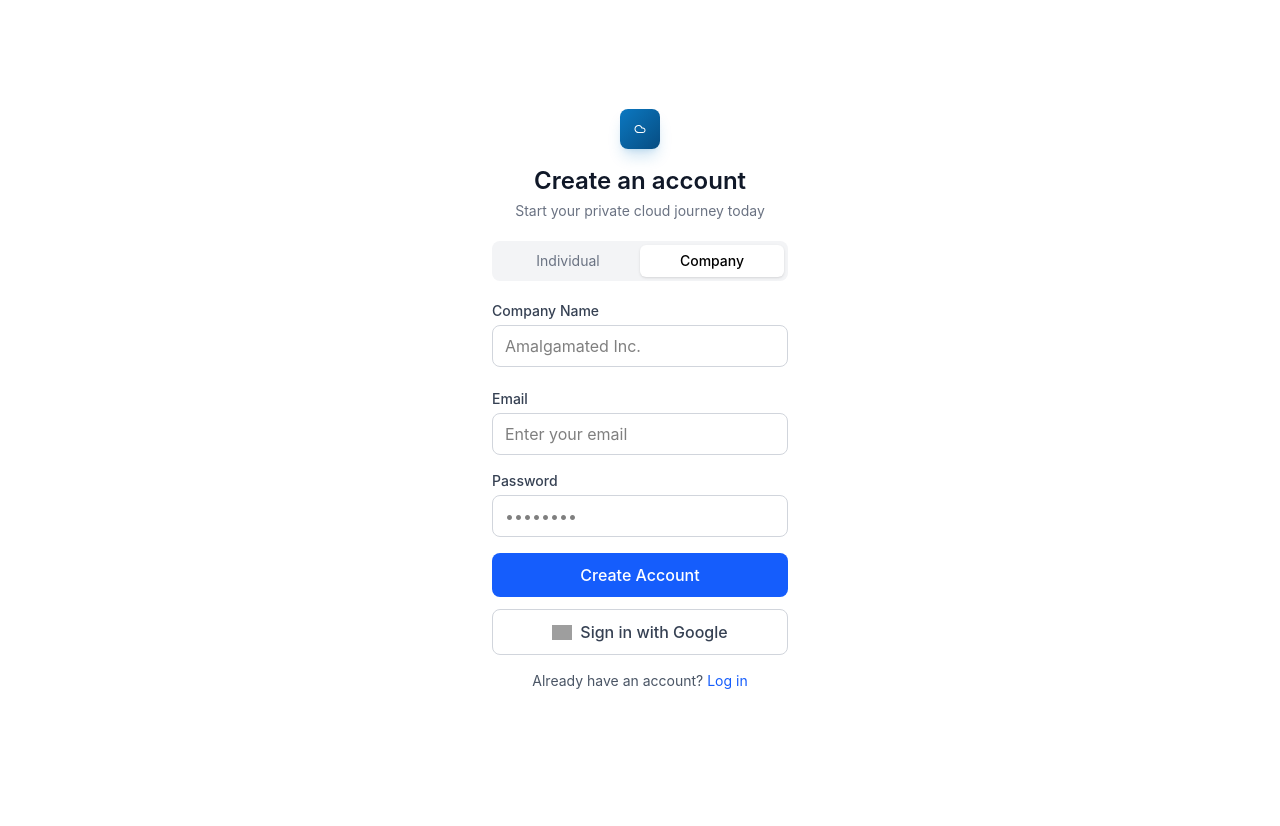
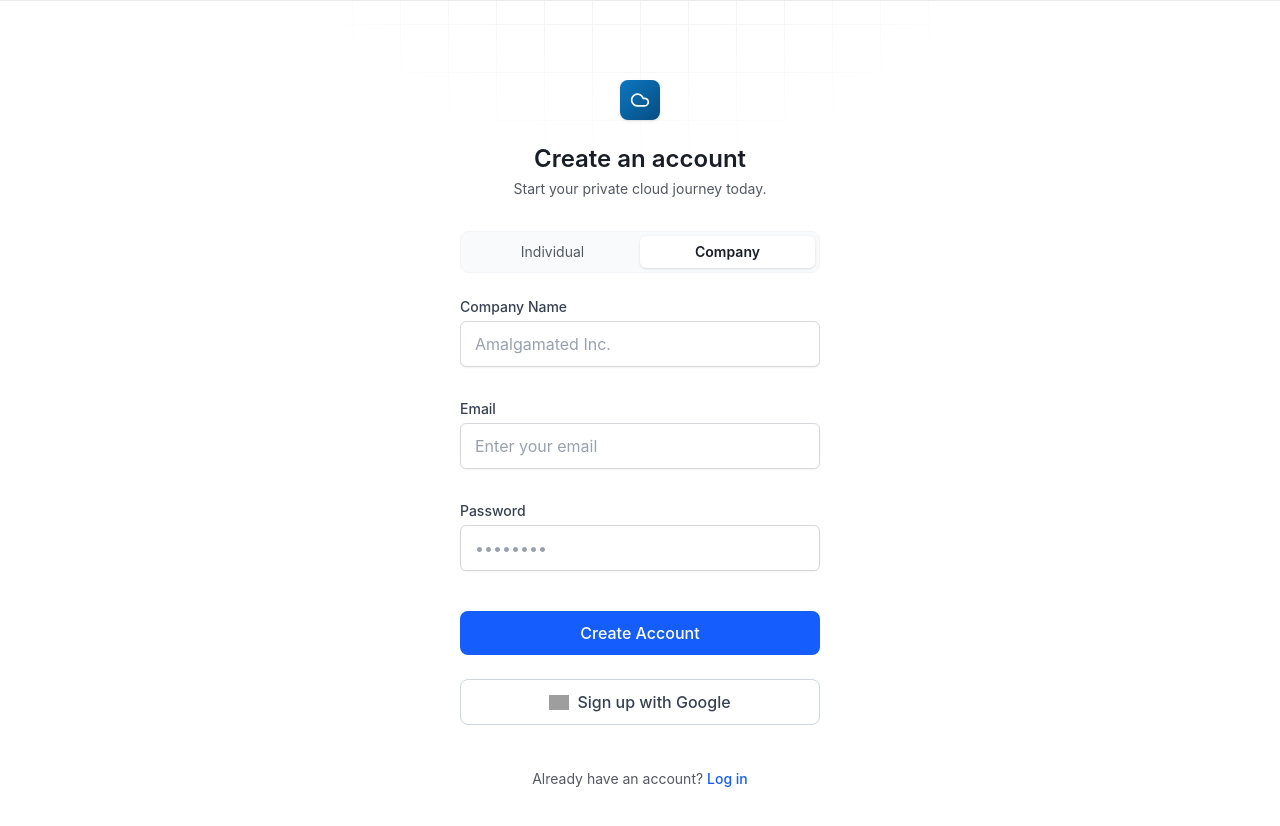
Before and after one commit to Dakshinkali-Team/Portal-CloudBridge, a React (Vite) app in the folder client/cloudbridge/: page /signup in a window 1280 px wide. Both pictures are taken after a click on the button "Company". Shown: the top 826 px of the page. Before the commit the page ends 800 px from the top, so only its background shows below. Built offline with nearby package versions, Linux system fonts and the light colour scheme; grey boxes are pictures that could not be loaded.

Commit message:
Updated Gridlayout

```diff
--- a/client/cloudbridge/src/components/common/GridBackground.jsx
+++ b/client/cloudbridge/src/components/common/GridBackground.jsx
@@ -1,22 +1,24 @@
-
-
 import React from "react";
 
 const GridBackground = () => {
   return (
     <div className="absolute left-1/2 -top-66 -translate-x-1/2 w-3xl h-192 pointer-events-none z-0">
 
-      {/* The Grid Mask Logic */}
+      {/* The Grid Layer */}
       <div
         className="absolute inset-0 bg-[linear-gradient(to_right,#E9EAEB_1px,transparent_1px),linear-gradient(to_bottom,#E9EAEB_1px,transparent_1px)] bg-size-[48px_48px]"
         style={{
-          /* This creates the circular fade 'Mask' layer */
-          maskImage: "radial-gradient(circle at center, black 30%, transparent 70%)",
-          WebkitMaskImage: "radial-gradient(circle at center, black 30%, transparent 70%)",
+          /* at center 0px: Puts the center of the circle at the very top.
+            black 20%: The grid is fully visible at the top.
+            transparent 50%: The grid completely fades out by the time
+            it reaches the middle of the container (well above form).
+          */
+          maskImage: "radial-gradient(circle at center 0px, black 20%, transparent 50%)",
+          WebkitMaskImage: "radial-gradient(circle at center 0px, black 20%, transparent 50%)",
         }}
       />
 
-      {/* Optional: The subtle horizontal line that cuts through the logo */}
+      {/* The horizontal line */}
       <div className="absolute top-66 w-[200%] -left-1/2 h-px bg-[#E9EAEB]" />
     </div>
   );
--- a/client/cloudbridge/src/components/common/Input.jsx
+++ b/client/cloudbridge/src/components/common/Input.jsx
@@ -1,21 +1,39 @@
-// src/components/common/Input.jsx
 import React from 'react';
 
 const Input = ({ label, type = "text", placeholder, ...props }) => {
   return (
-    <div className="mb-4 text-left">
-      <label className="block mb-1 text-sm font-medium text-gray-700">
-        {label}
-      </label>
+    <div className="flex flex-col mb-4 text-left">
+      {label && (
+        <label className="block mb-1 text-sm font-medium text-gray-700">
+          {label}
+        </label>
+      )}
 
       <input
         type={type}
         placeholder={placeholder}
         {...props}
-        className="w-full px-3 py-2 border border-gray-300 rounded-lg
-        focus:outline-none focus:ring-2 focus:ring-blue-500"
+        className="
+          /* Layout & Box Model */
+          flex items-center self-stretch
+          px-3.5 py-2.5
+          gap-(--spacing-md,8px)
+
+          /* Style & Borders */
+          bg-(--Colors-Background-bg-primary,#FFF)
+          border border-(--Colors-Border-border-primary,#D5D7DA)
+          rounded-(--radius-md,8px)
+
+          /* Effects */
+          shadow-[0_1px_2px_0_var(--Colors-Effects-Shadows-shadow-xs,rgba(10,13,18,0.05))]
+
+          /* Interaction */
+          w-full focus:outline-none focus:ring-2 focus:ring-blue-500
+          placeholder:text-gray-400
+        "
       />
     </div>
   );
 };
+
 export default Input;
--- a/client/cloudbridge/src/components/layout/Footer.jsx
+++ b/client/cloudbridge/src/components/layout/Footer.jsx
@@ -1,5 +1,5 @@
 import React from "react";
-import footerData from "./footerData";
+import footerData from "./footerData.jsx";
 import Logo from "../../assets/footericon.png";
 
 const Footer = () => {
--- a/client/cloudbridge/src/components/layout/Hero.jsx
+++ b/client/cloudbridge/src/components/layout/Hero.jsx
@@ -43,7 +43,7 @@ const Hero = () => {
 
             {/* BUTTONS */}
             <div className="flex items-center gap-4 ">
-              <Link to="/signup">
+              <Link to="/login">
                 <Button> Start Provisioning →</Button>
               </Link>
 
--- a/client/cloudbridge/src/components/layout/Navbar.jsx
+++ b/client/cloudbridge/src/components/layout/Navbar.jsx
@@ -37,7 +37,7 @@ const Navbar = () => {
               </a>
             </li>
             <li>
-              <a href="#" className="hover:text-black transition">
+              <a href="#pricing" className="hover:text-black transition">
                 Comparison
               </a>
             </li>
--- a/client/cloudbridge/src/pages/auth/Signup.jsx
+++ b/client/cloudbridge/src/pages/auth/Signup.jsx
@@ -1,7 +1,7 @@
 import { useState } from "react";
+import { Link } from "react-router-dom";
 import Input from "../../components/common/Input";
 import Button from "../../components/common/Button";
-import { Link } from "react-router-dom";
 import GridBackground from "../../components/common/GridBackground";
 import Logo from "../../assets/Icon.svg";
 
@@ -9,47 +9,41 @@ const Signup = () => {
   const [type, setType] = useState("individual");
 
   return (
-    <div className="relative min-h-screen bg-white">
-      {/* Grid Background */}
-      {/* <GridBackground /> */}
+    <div className="relative flex min-h-screen flex-col items-center justify-start pt-20 bg-white overflow-hidden">
+      <GridBackground />
 
-      {/* Container */}
-      <div className="max-w-7xl mx-auto px-6 flex items-center justify-center min-h-screen">
+      <div className="relative flex w-full max-w-7xl flex-col items-center px-8">
+        <div className="flex w-full max-w-90 flex-col">
+          {/* Header Section */}
+          <div className="flex flex-col items-center w-full">
+            {/* Logo -> Title (mb-6) */}
+            <div className="flex w-10 h-10 items-center justify-center rounded-lg bg-linear-to-br from-[#0B78C1] to-[#074D82] shadow-sm mb-6">
+              <img src={Logo} alt="logo" className="w-5 h-5" />
+            </div>
 
-        {/* Card */}
-        <div className="w-90 p-8 ">
-
-          {/* Logo */}
-          <div className="flex justify-center mb-4">
-            <div
-              className="flex items-center justify-center w-10 h-10 rounded-lg"
-              style={{
-                background:
-                  "linear-gradient(135deg, #0B78C1 0%, #074D82 100%)",
-                boxShadow:
-                  "0 10px 15px -3px rgba(11,120,193,0.2), 0 4px 6px -4px rgba(11,120,193,0.2)",
-              }}
-            >
-              <img src={Logo} alt="logo" className="w-4 h-3" />
+            {/* Title + Subtitle */}
+            <div className="flex flex-col items-center text-center w-full">
+              {/* Title -> Subtitle (mb-1) */}
+              <h1 className="text-[24px] leading-tight font-semibold text-[#181D27] mb-1">
+                Create an account
+              </h1>
+              {/* Subtitle -> Toggle (mb-8) */}
+              <p className="text-[14px] text-[#535862] mb-8">
+                Start your private cloud journey today.
+              </p>
             </div>
           </div>
 
-          {/* Title */}
-          <h2 className="text-2xl font-semibold text-center text-gray-900">
-            Create an account
-          </h2>
-          <p className="text-gray-500 text-sm text-center mt-1 mb-5">
-            Start your private cloud journey today
-          </p>
-
-          {/* Toggle */}
-          <div className="flex bg-gray-100 rounded-lg p-1 mb-5">
+          {/* Form Section */}
+          <div className="flex flex-col w-full">
+            {/* Account Type Toggle (mb-6) */}
+            <div className="flex bg-[#F9FAFB] border border-[#F2F4F7] rounded-lg p-1 mb-6">
               <button
                 onClick={() => setType("individual")}
-              className={`flex-1 py-1.5 text-sm rounded-md transition ${
+                className={`flex-1 py-1.5 text-sm rounded-md transition-all duration-200 ${
                   type === "individual"
-                  ? "bg-white shadow-sm font-medium"
-                  : "text-gray-500"
+                    ? "bg-white shadow-sm font-semibold text-[#181D27]"
+                    : "text-[#535862] hover:text-[#181D27]"
                 }`}
               >
                 Individual
@@ -57,47 +51,71 @@ const Signup = () => {
 
               <button
                 onClick={() => setType("company")}
-              className={`flex-1 py-1.5 text-sm rounded-md transition ${
+                className={`flex-1 py-1.5 text-sm rounded-md transition-all duration-200 ${
                   type === "company"
-                  ? "bg-white shadow-sm font-medium"
-                  : "text-gray-500"
+                    ? "bg-white shadow-sm font-semibold text-[#181D27]"
+                    : "text-[#535862] hover:text-[#181D27]"
                 }`}
               >
                 Company
               </button>
             </div>
 
-          {/* Reserved space to prevent layout shift */}
+            <form className="flex flex-col w-full">
+              {/* Company Field (only shows if type is company) */}
               <div
-            className={`transition-all duration-300 overflow-hidden ${
-              type === "company" ? "h-18 opacity-100 mb-4" : "h-0 opacity-0"
+                className={`transition-all duration-300 ease-in-out overflow-hidden ${
+                  type === "company"
+                    ? "max-h-24 opacity-100 mb-4"
+                    : "max-h-0 opacity-0"
                 }`}
               >
                 <Input label="Company Name" placeholder="Amalgamated Inc." />
               </div>
 
-          {/* Common Inputs */}
+              {/* Email -> Password (mb-4) */}
+              <div className="mb-4">
                 <Input label="Email" placeholder="Enter your email" />
-          <Input label="Password" type="password" placeholder="••••••••" />
+              </div>
 
-          {/* Button */}
+              {/* Password -> Buttons (mb-6) */}
+              <div className="mb-6">
+                <Input
+                  label="Password"
+                  type="password"
+                  placeholder="••••••••"
+                />
+              </div>
+
+              {/* Action Buttons */}
+              <div className="flex flex-col">
+                {/* Create Account -> Google (mb-3) */}
+                <div className="mb-3">
                   <Button text="Create Account" />
-
-          {/* Google */}
+                </div>
+                {/* Google -> Footer (mb-8) */}
+                <div className="mb-8">
                   <Button
-            text="Sign in with Google"
+                    text="Sign up with Google"
                     variant="google"
                     icon="https://cdn-icons-png.flaticon.com/512/281/281764.png"
                   />
+                </div>
+              </div>
+            </form>
+          </div>
 
-          {/* Login link */}
-          <p className="text-center text-sm mt-4 text-gray-600">
+          {/* Footer Link */}
+
+          <p className="text-center text-sm text-[#535862] mb-12">
             Already have an account?{" "}
-            <Link to="/login" className="text-blue-600 hover:underline">
+            <Link
+              to="/login"
+              className="text-blue-600 font-medium hover:underline"
+            >
               Log in
             </Link>
           </p>
-
         </div>
       </div>
     </div>
```
Also changed, not shown: client/cloudbridge/src/components/CTASection.jsx (+10 -17 lines), client/cloudbridge/src/components/layout/Sidebar.jsx (+7 -18 lines), client/cloudbridge/src/pages/auth/Login.jsx (+35 -28 lines), client/cloudbridge/src/components/layout/footerData.jsx (renamed from client/cloudbridge/src/components/layout/footerData.js). Lines whose indentation alone changed are shown as unchanged.
